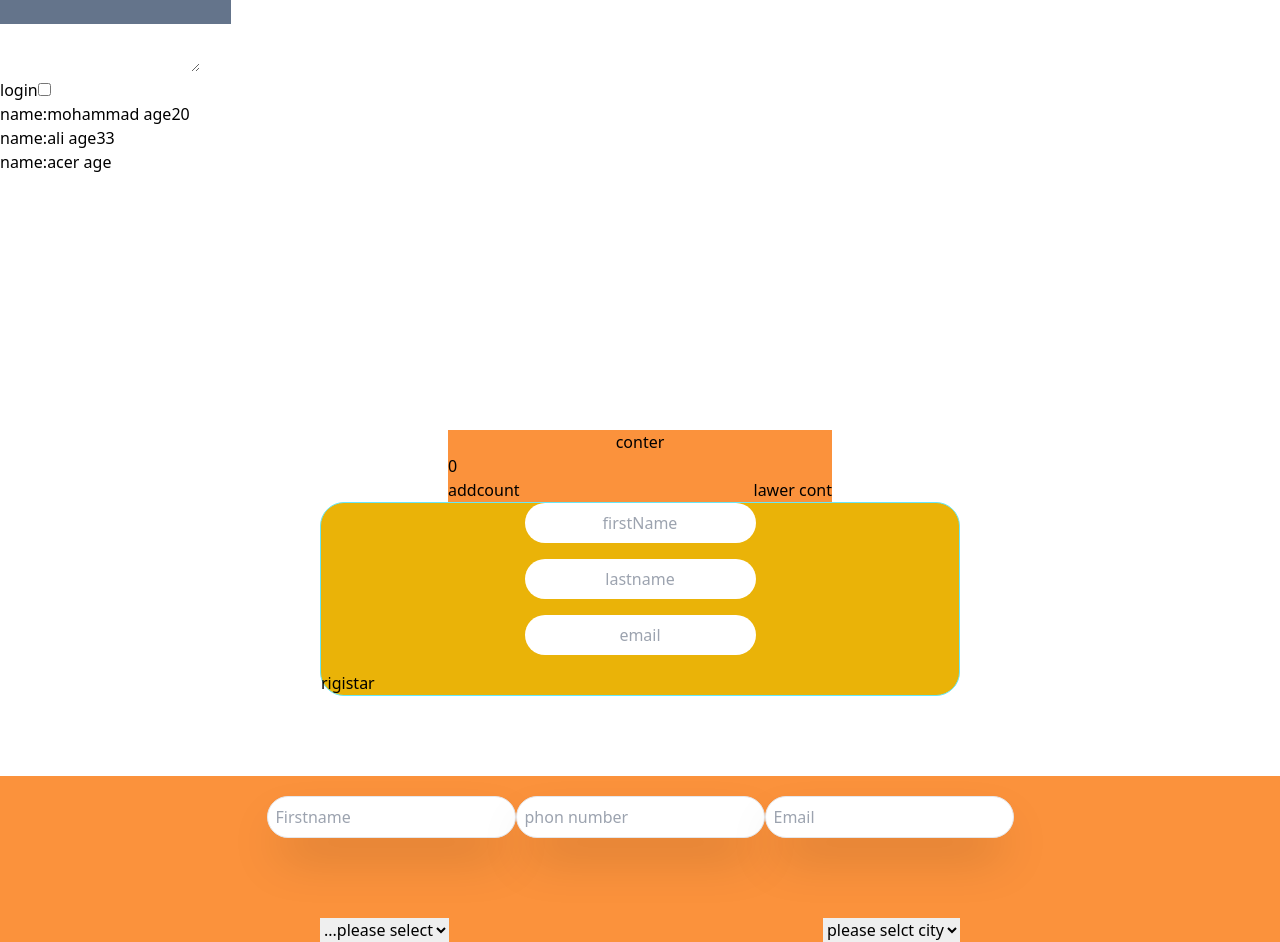
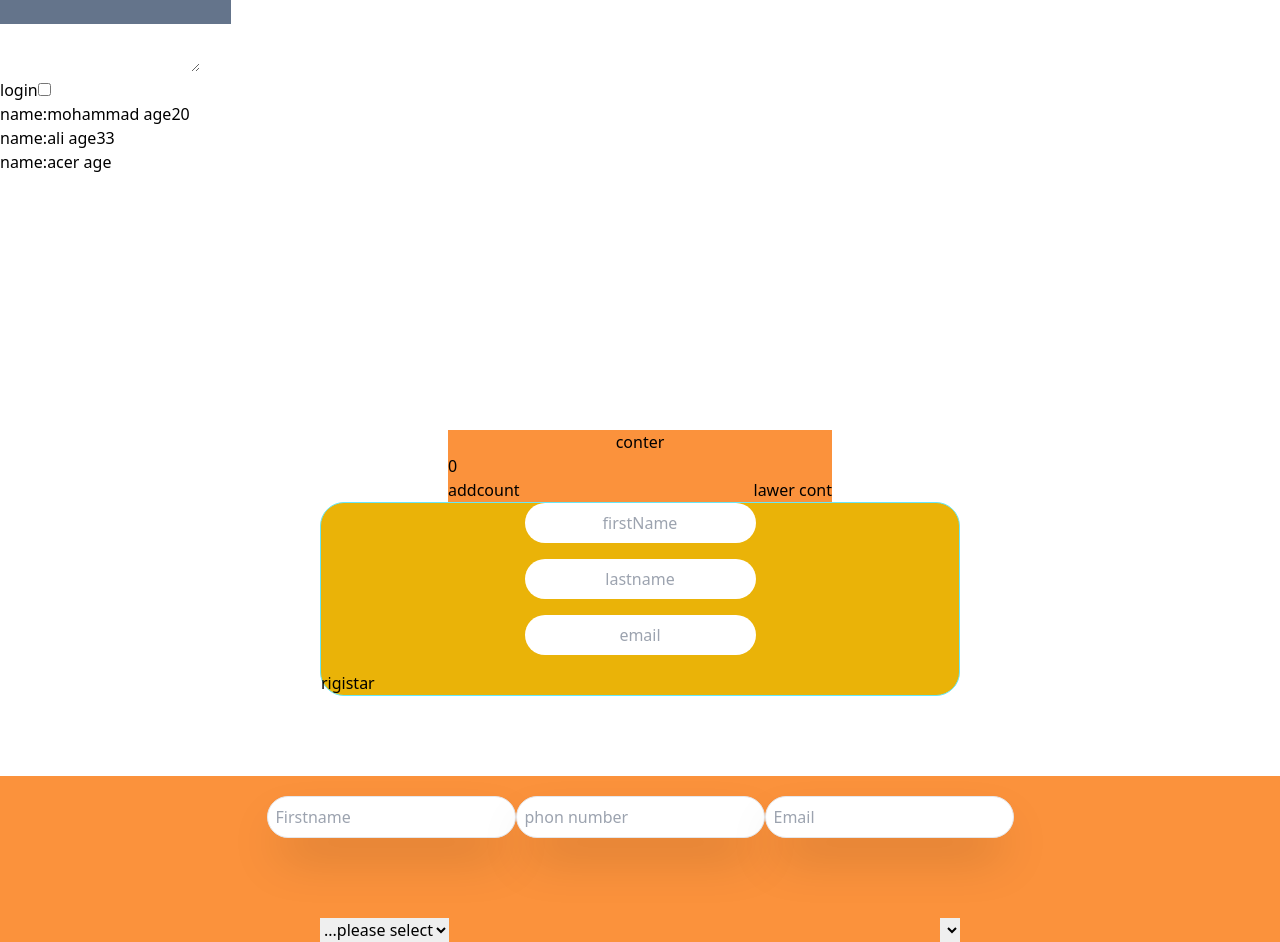
Before and after one commit to mohammadjalizi/learn-react, a React (Create React App) app: page / in a window 1280 px wide. Built offline with nearby package versions, Linux system fonts and the light colour scheme.

Commit message:
added project

```diff
--- a/src/project/TIcket/Ticket.jsx
+++ b/src/project/TIcket/Ticket.jsx
@@ -23,7 +23,12 @@ selecthandel(event){
    let maincountry= event.target.value
    let mainCiti=this.state.countinersData[maincountry]
 console.log( mainCiti  )
+this.setState({
+
+maincountry:mainCiti
+})
 }
+
 
 
 
@@ -66,7 +71,12 @@ console.log( mainCiti  )
         <div>
 
             <select>
-                <option value="-1">please selct city</option>
+    {this.state.maincountriscity.length&&this.state.length.maincountriscity.map(city=>(
+
+<option value={city}>{city}</option>
+
+    ))}
+
             </select>
         </div>
         </div>
```
